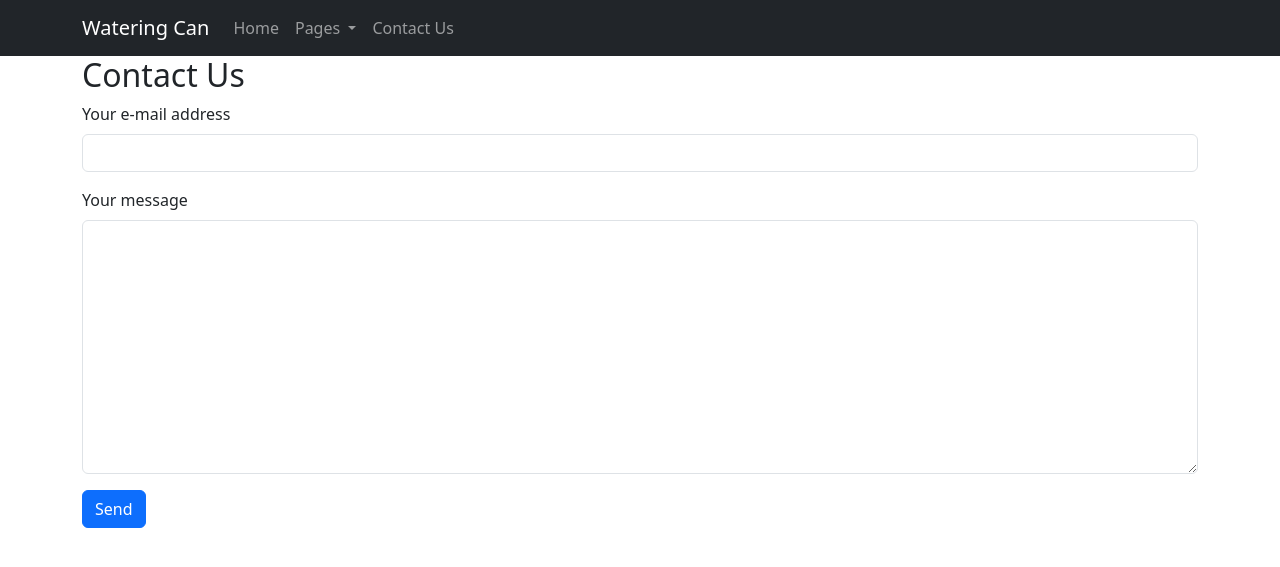
After one commit to tramcar/wateringcan, a Django app: page /contact-us/ in a window 1280 px wide. The commit adds this page. Shown: the top 567 px of the page. Run offline with Django 5.2, Linux system fonts and the light colour scheme; data that the repository does not hold is empty.

Commit message:
First pass at contact form

```diff
--- /dev/null
+++ b/churches/forms.py
@@ -0,0 +1,12 @@
+from django import forms
+
+
+class ContactUsForm(forms.Form):
+    sender = forms.EmailField(
+        widget=forms.TextInput(attrs={"class": "form-control"}),
+        label="Your e-mail address"
+    )
+    message = forms.CharField(
+        widget=forms.Textarea(attrs={"class": "form-control"}),
+        label="Your message"
+    )
--- a/churches/templates/churches/base.html
+++ b/churches/templates/churches/base.html
@@ -29,7 +29,7 @@
               </ul>
             </li>
             <li class="nav-item">
-              <a class="nav-link" aria-current="page" href="#">Contact</a>
+              <a class="nav-link" aria-current="page" href="{% url 'contact_us' %}">Contact Us</a>
             </li>
           </ul>
         </div>
--- /dev/null
+++ b/churches/templates/churches/contact_us.html
@@ -0,0 +1,20 @@
+{% extends "churches/base.html" %}
+
+{% block title %}Contact Us{% endblock %}
+
+{% block content %}
+<div>
+  <h2>Contact Us</h2>
+
+  <form action="{% url 'contact_us' %}" method="post">
+    {% csrf_token %}
+    {% for field in form %}
+      <div class="mb-3">
+          {{ field.errors }}
+          <label for="{{ field.id_for_label }}" class="form-label">{{ field.label }}</label> {{ field }}
+      </div>
+    {% endfor %}
+    <button type="submit" class="btn btn-primary">Send</button>
+  </form>
+</div>
+{% endblock %}
--- a/churches/urls.py
+++ b/churches/urls.py
@@ -4,6 +4,7 @@ from . import views
 
 urlpatterns = [
     path("", views.index, name="index"),
+    path("contact-us/", views.contact_us, name="contact_us"),
     path("pages/<int:page_id>/", views.detail, name="detail"),
     path("pages/<str:page_slug>/", views.detail_slug, name="detail_slug"),
 ]
--- a/churches/views.py
+++ b/churches/views.py
@@ -1,7 +1,11 @@
+from django.core.mail import send_mail
+from django.http import HttpResponseRedirect
 from django.shortcuts import get_object_or_404, render
+
 
 import markdown
 
+from .forms import ContactUsForm
 from .models import Page
 
 
@@ -24,3 +28,23 @@ def detail_slug(request, page_slug):
     # TODO: Sanitize markdown
     content_md = markdown.markdown(page.content)
     return render(request, "churches/detail.html", {"page": page, "content_md": content_md})
+
+
+def contact_us(request):
+    if request.method == "POST":
+        form = ContactUsForm(request.POST)
+        if form.is_valid():
+            # TODO: Replace "Watering Can" with the church name
+            subject = "[Watering Can] Site feedback"
+            message = form.cleaned_data["message"]
+            sender = form.cleaned_data["sender"]
+            # TODO: Make recipient address configurable
+            recipients = ["info@example.com"]
+
+            send_mail(subject, message, sender, recipients)
+
+            return HttpResponseRedirect("/")
+    else:
+        form = ContactUsForm()
+
+    return render(request, "churches/contact_us.html", {"form": form})
```
